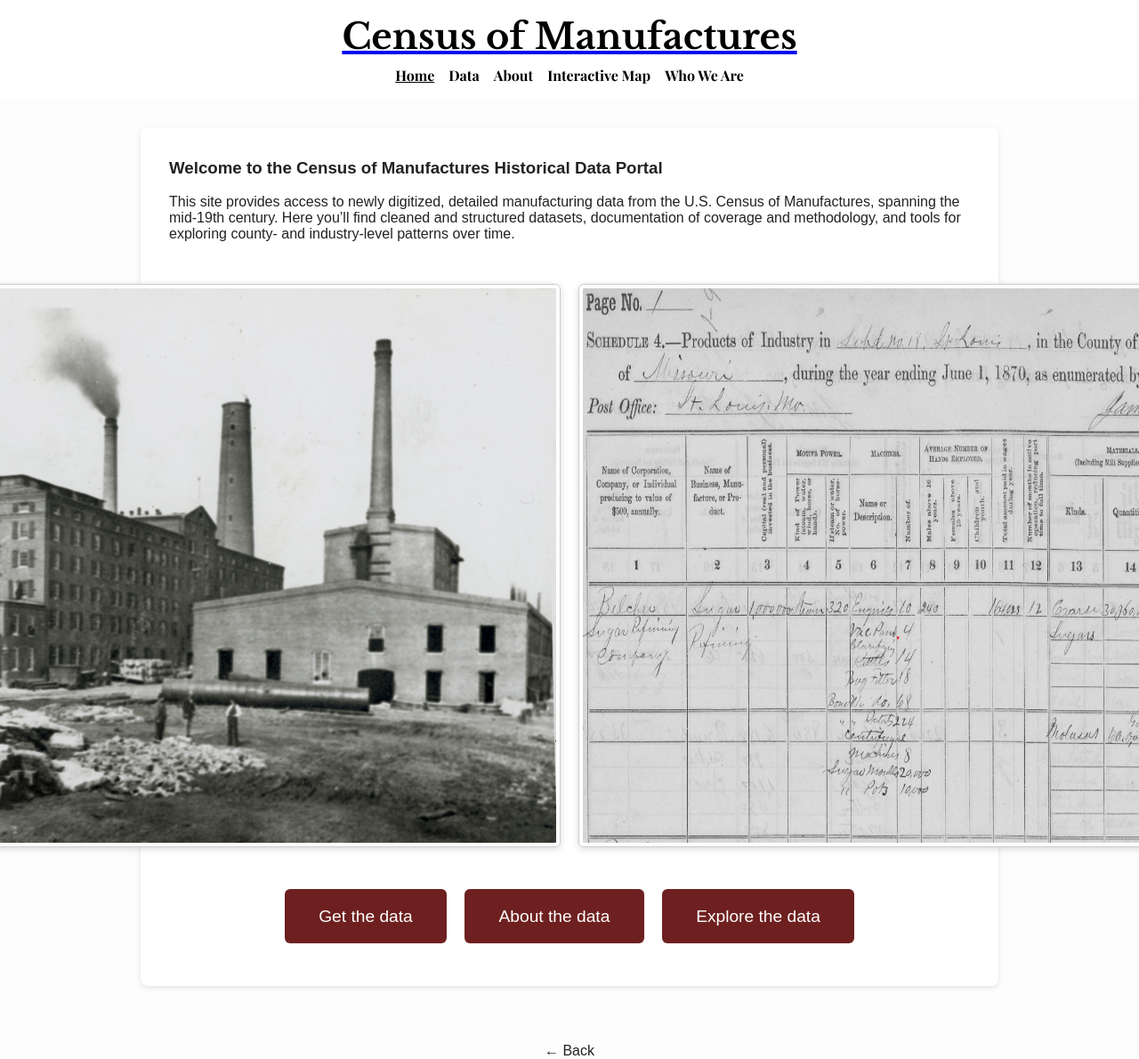
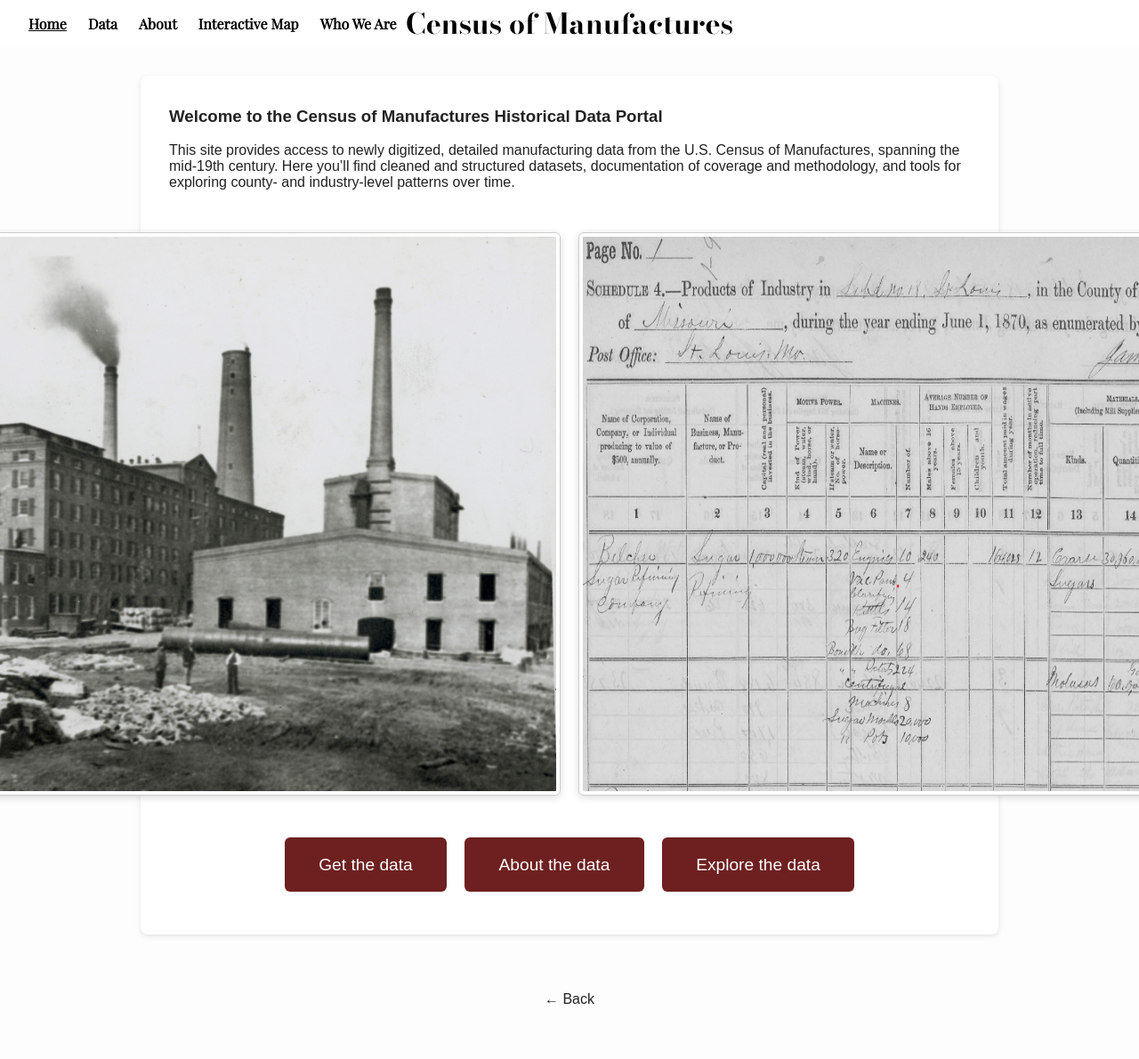
Before and after one commit to allen-otterstrom/CMF_data, a Jekyll site: the page built from index.md, in a window 1280 px wide. Shown: the whole page at 89% size. Built offline with Jekyll 4.4.1, drawn with Linux system fonts in a browser that asks for light colours; after the commit the page ends 1132 px from its top, so only the background shows below that.

Commit message:
Update header.html

```diff
--- a/_includes/header.html
+++ b/_includes/header.html
@@ -1,58 +1,62 @@
 <!-- Header -->
 <header>
-  <a href="{{ '/' | relative_url }}">
-    <h1>Census of Manufactures</h1>
-  </a>
-  <nav>
+  <div class="nav-links">
     <a href="index.html" class="{% if page.path == 'index.md' %}active{% endif %}">Home</a>
     <a href="get-data.html" class="{% if page.path == 'get-data.md' %}active{% endif %}">Data</a>
     <a href="about.html" class="{% if page.path == 'about.md' %}active{% endif %}">About</a>
     <a href="explore.html" class="{% if page.path == 'explore.md' %}active{% endif %}">Interactive Map</a>
     <a href="who-we-are.html" class="{% if page.path == 'who-we-are.md' %}active{% endif %}">Who We Are</a>
-  </nav>
+  </div>
+
+  <div class="title">
+    <a href="{{ '/' | relative_url }}">Census of Manufactures</a>
+  </div>
 </header>
 
 <!-- Fonts -->
-<link href="https://fonts.googleapis.com/css2?family=Playfair+Display:wght@400;700&family=Libre+Baskerville:wght@700&display=swap" rel="stylesheet">
+<link href="https://fonts.googleapis.com/css2?family=Bodoni+Moda:wght@700&family=Playfair+Display&display=swap" rel="stylesheet">
 
 <style>
 /* Header container */
 header {
   display: flex;
-  flex-direction: column;
-  align-items: center; /* center title */
-  background-color: #ffffff;
-  padding: 1em 0;
+  align-items: center;
+  justify-content: space-between;
+  background-color: #fff;
+  padding: 1em 2em;
+  position: relative;
 }
 
-/* Title */
-header h1 {
-  margin: 0;
-  font-family: 'Libre Baskerville', serif; /* New Yorker style */
-  font-weight: 700;
-  font-size: 2.5em;
-  color: #000000;
-  text-align: center;
+/* Nav links on left */
+.nav-links {
+  display: flex;
+  gap: 1.5em;
+  font-family: 'Playfair Display', serif;
 }
 
-/* Navigation links */
-nav {
-  margin-top: 0.5em;
-  display: flex;
-  justify-content: center;
-  flex-wrap: wrap;
-  gap: 1em;
+.nav-links a {
+  text-decoration: none;
+  color: #000;
+  font-weight: bold;
 }
 
-nav a {
-  font-family: 'Playfair Display', serif;
-  font-weight: 700;
-  text-decoration: none;
-  color: #000000;
+.nav-links a:hover,
+.nav-links a.active {
+  text-decoration: underline;
 }
 
-nav a:hover,
-nav a.active {
-  text-decoration: underline;
+/* Centered title */
+.title {
+  position: absolute;
+  left: 50%;
+  transform: translateX(-50%);
+  font-family: 'Bodoni Moda', serif;
+  font-weight: 700;
+  font-size: 2em;
+}
+
+.title a {
+  text-decoration: none;
+  color: #000;
 }
 </style>
```
